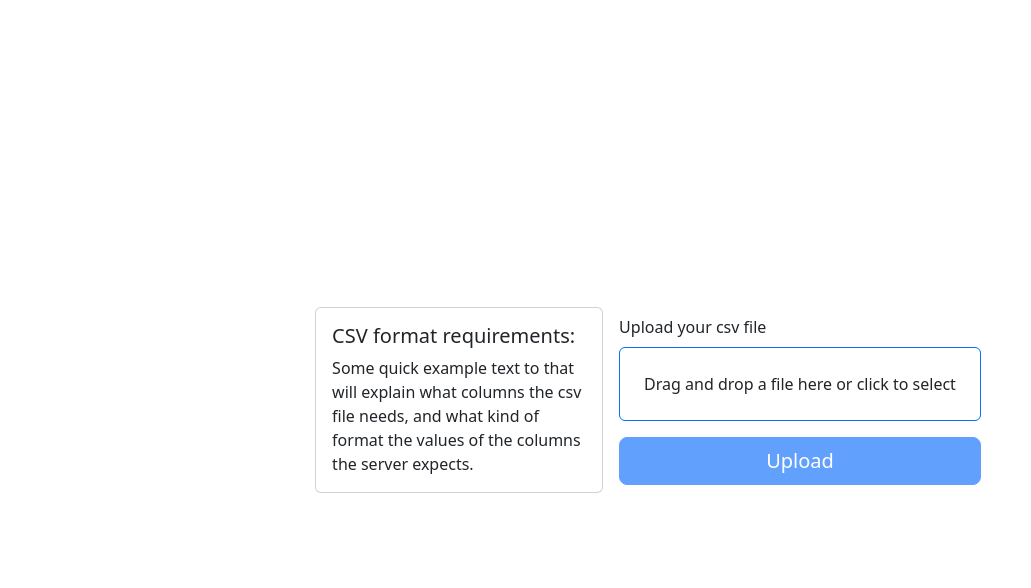
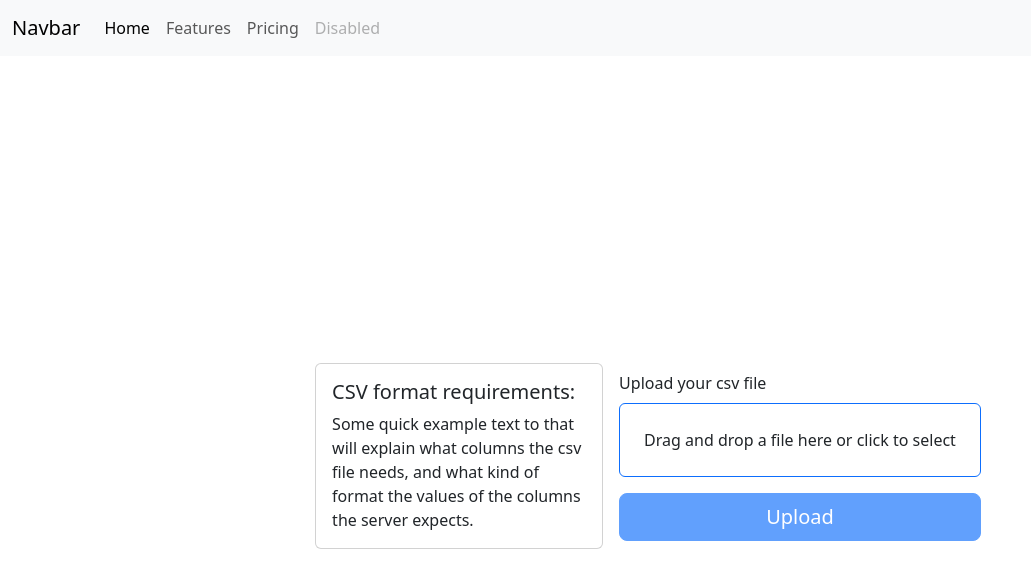
Before and after one commit to reecemelnick/COMP3800-Group20, a website: page src/public/html/upload.html in a window 1280 px wide. Shown: the whole page, without its empty margins (0-1031 px from the left). Drawn offline with nearby package versions, Linux system fonts and the light colour scheme.

Commit message:
Implemented navbar injection

```diff
--- a/src/public/html/upload.html
+++ b/src/public/html/upload.html
@@ -8,6 +8,7 @@
     <link href="https://cdn.jsdelivr.net/npm/bootstrap@5.3.3/dist/css/bootstrap.min.css" rel="stylesheet"
         integrity="sha384-QWTKZyjpPEjISv5WaRU9OFeRpok6YctnYmDr5pNlyT2bRjXh0JMhjY6hW+ALEwIH" crossorigin="anonymous">
     <link rel="stylesheet" href="../css/upload.css">
+    <script src="../js/injectnav.js"></script>
 </head>
 
 <body>
--- /dev/null
+++ b/src/public/js/injectnav.js
@@ -0,0 +1,11 @@
+document.addEventListener('DOMContentLoaded', function () {
+    fetch('/html/nav.html')
+        .then(response => response.text())
+        .then(navbarHTML => {
+            const navbarContainer = document.getElementById('nav-placeholder')
+            if (navbarContainer) {
+                navbarContainer.innerHTML = navbarHTML
+            }
+        })
+        .catch(error => console.error('Error fetching navbar:', error))
+})
```
